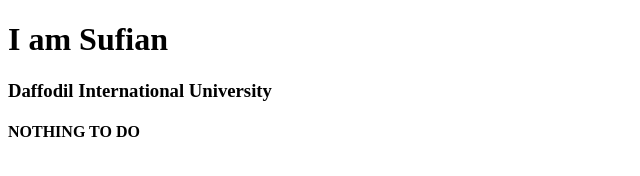
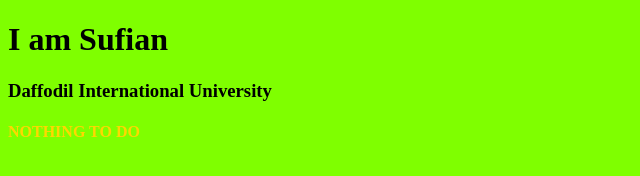
Before and after one commit to AbuSufianTutul/my-first-repo, a plain HTML site: page index.html in a window 1280 px wide. Shown: the whole page, without its empty margins (0-640 px from the left). Drawn offline with Linux system fonts and the light colour scheme.

Commit message:
style added

```diff
--- a/index.html
+++ b/index.html
@@ -6,6 +6,7 @@
     <meta http-equiv="X-UA-Compatible" content="IE=edge">
     <meta name="viewport" content="width=device-width, initial-scale=1.0">
     <title>My First Git Hub</title>
+    <link rel="stylesheet" href="style.css">
 </head>
 
 <body>
--- /dev/null
+++ b/style.css
@@ -0,0 +1,6 @@
+h4{
+    color:gold;
+}
+body{
+    background-color: chartreuse;
+}
```
